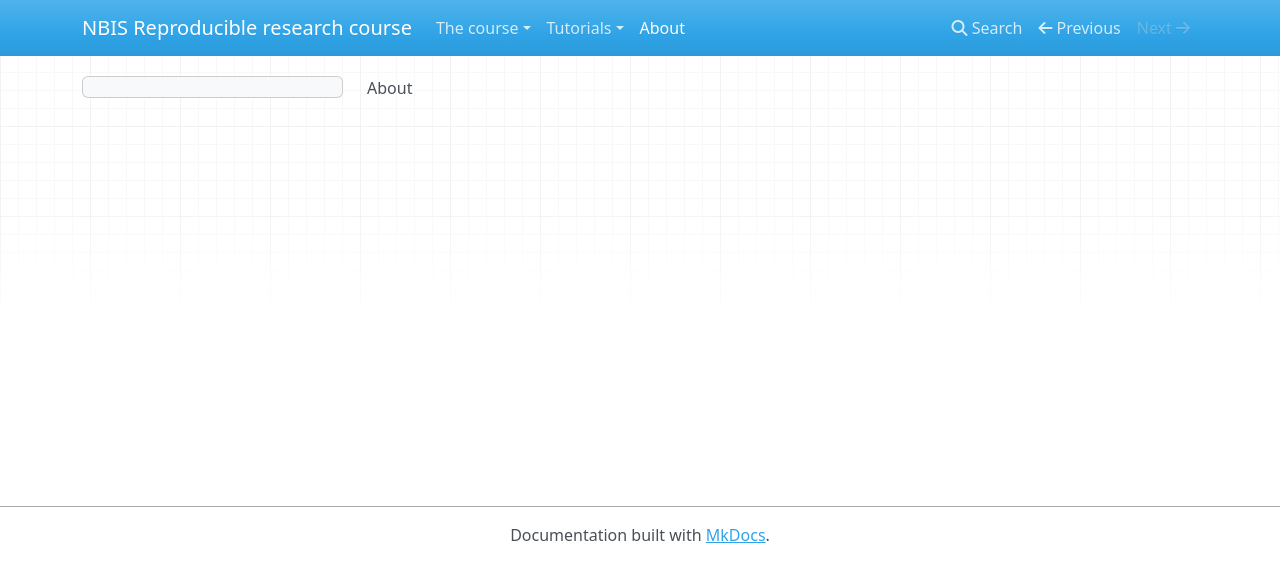
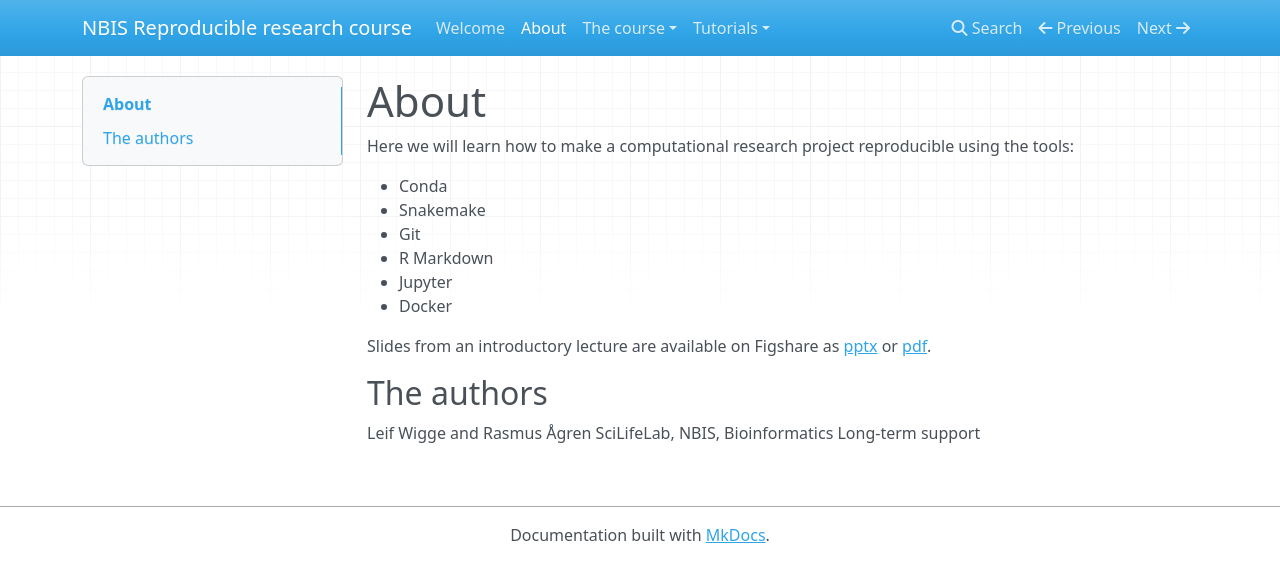
Before and after one commit to NBISweden/workshop-reproducible-research, an MkDocs documentation site: the page built from docs/about.md, in a window 1280 px wide. Shown: the top 582 px of the page. Built offline with MkDocs 1.6.1, drawn with Linux system fonts in a browser that asks for light colours; nearby versions of some CDN libraries; old or Windows-style settings are respelled for this version of MkDocs.

Commit message:
restructure and add/move content

```diff
--- a/docs/about.md
+++ b/docs/about.md
@@ -1 +1,17 @@
-About
+# About
+
+Here we will learn how to make a computational research project reproducible using the tools:
+
+* Conda
+* Snakemake
+* Git
+* R Markdown
+* Jupyter
+* Docker
+
+Slides from an introductory lecture are available on Figshare as [pptx](https://doi.org/10.6084/m9.figshare.5674450) or [pdf](https://doi.org/10.6084/m9.figshare.5674453.v1).
+
+## The authors
+
+Leif Wigge and Rasmus Ågren
+SciLifeLab, NBIS, Bioinformatics Long-term support
--- a/mkdocs.yml
+++ b/mkdocs.yml
@@ -1,11 +1,13 @@
 site_name: NBIS Reproducible research course
 theme: mkdocs
 pages:
+  - Welcome: welcome.md
+  - About: 'about.md'
   - 'The course':
-    - Welcome: welcome.md
     - Schedule: schedule.md
+    - 'Travel info': travel.md
   - Tutorials:
-    - Introduction: 'index.md'
+    - 'Introduction to the tutorials': 'index.md'
     - Conda: 'conda.md'
     - Snakemake: 'snakemake.md'
     - Git: 'git.md'
@@ -13,7 +15,7 @@
     - Jupyter: 'jupyter.md'
     - Docker: 'docker.md'
     - 'Take down': take_down.md
-  - About: 'about.md'
+
 markdown_extensions:
   - toc:
       permalink: 
```
Also changed, not shown: docs/index.md (+1 -3 lines), docs/schedule.md (+1 -1 lines), docs/welcome.md (+12 -1 lines).
